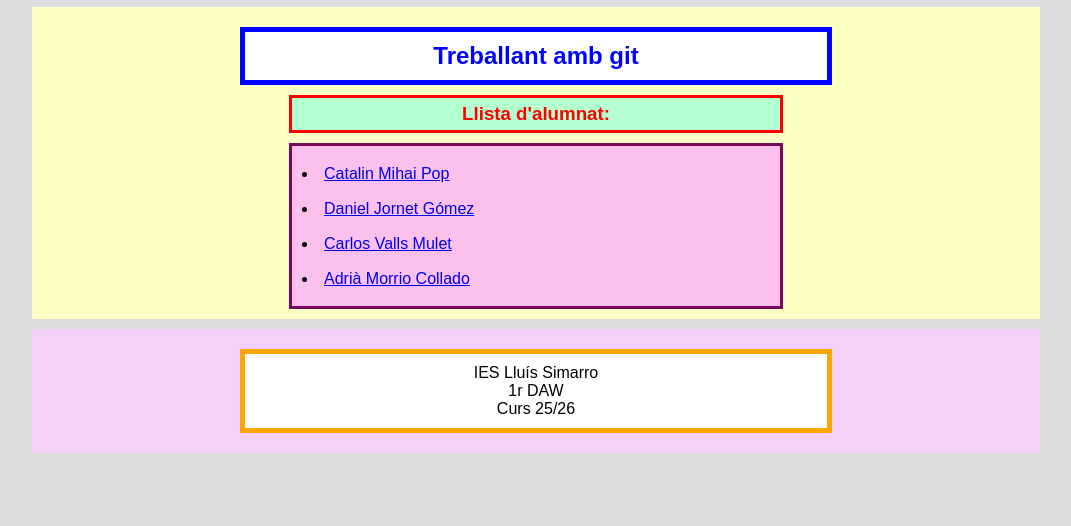
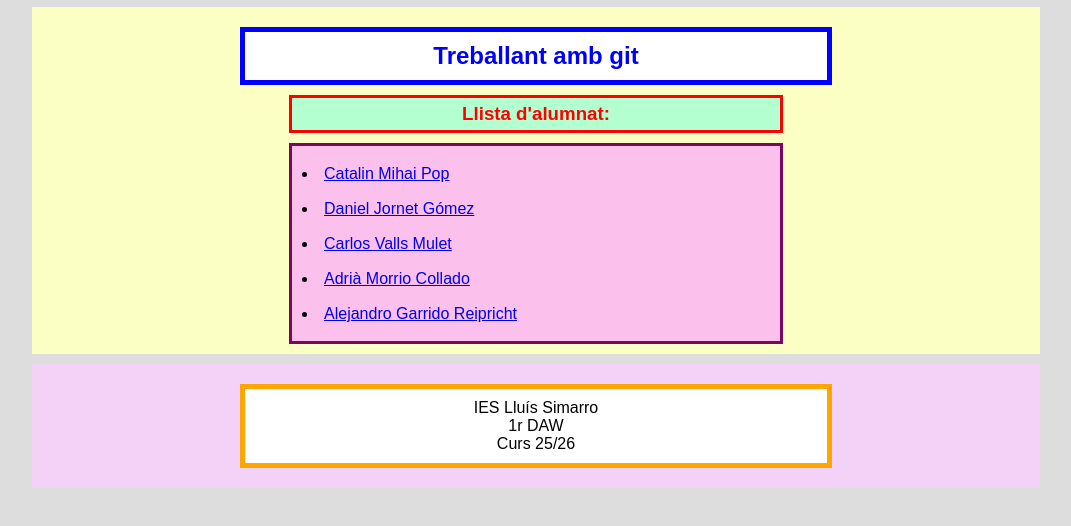
Before and after one commit to Eleazar-1/entorns2526, a plain HTML site: page index.html in a window 1280 px wide. Shown: the part 130-656 px from the top of the page, without its empty margins (104-1175 px from the left). Drawn offline with Linux system fonts and the light colour scheme.

Commit message:
Commit AlejandroGarrido

```diff
--- a/index.html
+++ b/index.html
@@ -19,6 +19,7 @@
     <li><a href="./img/imgDaniel/img_dani.png">Daniel Jornet Gómez</a></li>
     <li><a href="./img/imgCarlos/img_Carlos.png">Carlos Valls Mulet</a></li>
     <li><a href="./img/imgAdria/zjMdkM.png">Adrià Morrio Collado</a></li>
+    <li><a href="./img/imgAlejandro.jpg">Alejandro Garrido Reipricht</a></li>
   </ul>
    </main>
    <footer id="peu">
```
Also changed, not shown: img/imgAlejandro.jpg (added).
